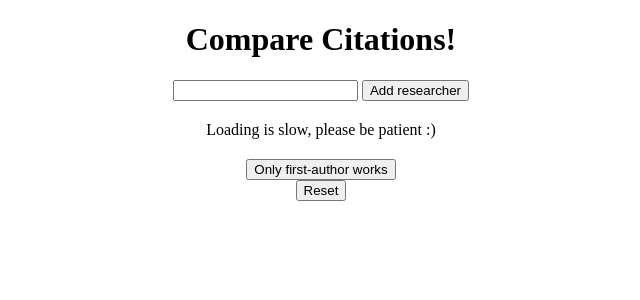
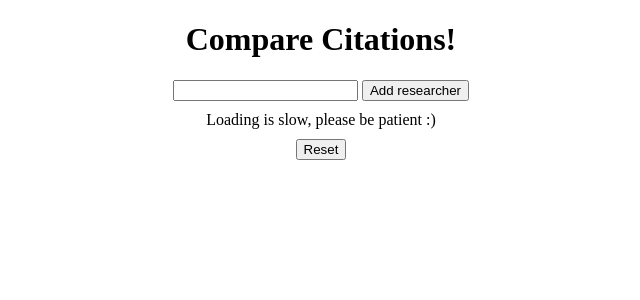
Before and after one commit to Scriddie/Schoolar, a Flask app: template templates/simple.html in a window 1280 px wide. Shown: the top 300 px of the page, without its empty margins (319-959 px from the left). Run offline with Flask 2, Linux system fonts and the light colour scheme; the template is opened without the code that fills it, so the values that code supplies are empty; some libraries are stand-ins or nearby versions.

Commit message:
workable

```diff
--- a/query.py
+++ b/query.py
@@ -66,5 +66,5 @@ def plot_citations(df):
 
 if __name__ == '__main__':
     # use_proxy()
-    christof = get_author('asrgera lol')
+    christof = get_author('Christof Seiler')
     plot_citations(christof)
--- a/schoolar.py
+++ b/schoolar.py
@@ -2,7 +2,6 @@ from flask import Flask, request, render_template, make_response
 from flask_session import Session
 import numpy as np
 import sys
-
 sys.path.append('/var/www/FlaskApps')
 from SchoolarFlask.query import *
 
@@ -31,6 +30,7 @@ def my_post():
     if 'reset_button' in request.form:
         create_user_storage(user_id)
     elif 'first_author' in request.form:
+        # TODO
         pass
     elif 'add_researcher' in request.form:
         text = request.form['add_researcher']
--- a/templates/simple.html
+++ b/templates/simple.html
@@ -7,10 +7,12 @@
             <input name="add_researcher">
             <input type="submit" value="Add researcher">
         </form>
-        <div style="margin-top: 20px; margin-bottom: 20px">Loading is slow, please be patient :)</div>
+        <div style="margin-top: 10px; margin-bottom: 10px">Loading is slow, please be patient :)</div>
+        <!-- TODO
         <form method="POST">
             <input type="submit" name="first_author" value="Only first-author works">
         </form>
+        -->
         <form method="POST">
             <input type="submit" name="reset_button" value="Reset">
         </form>
```
